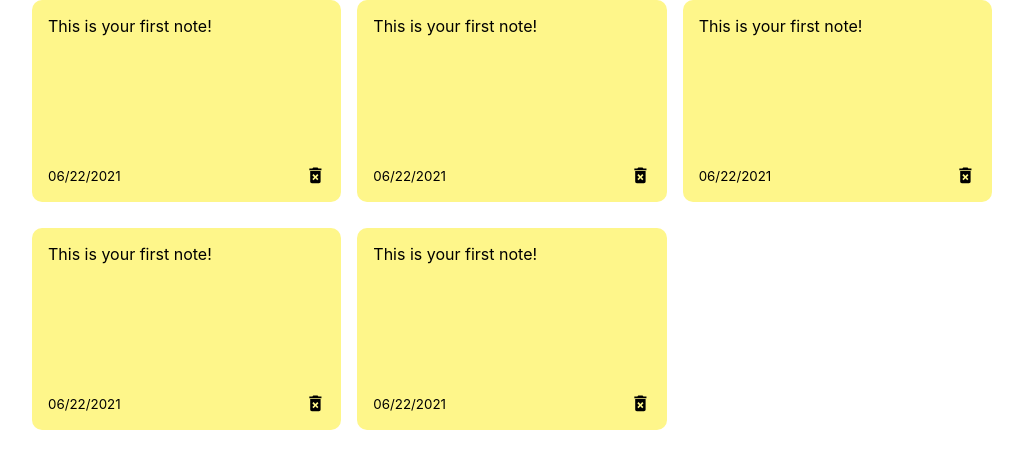
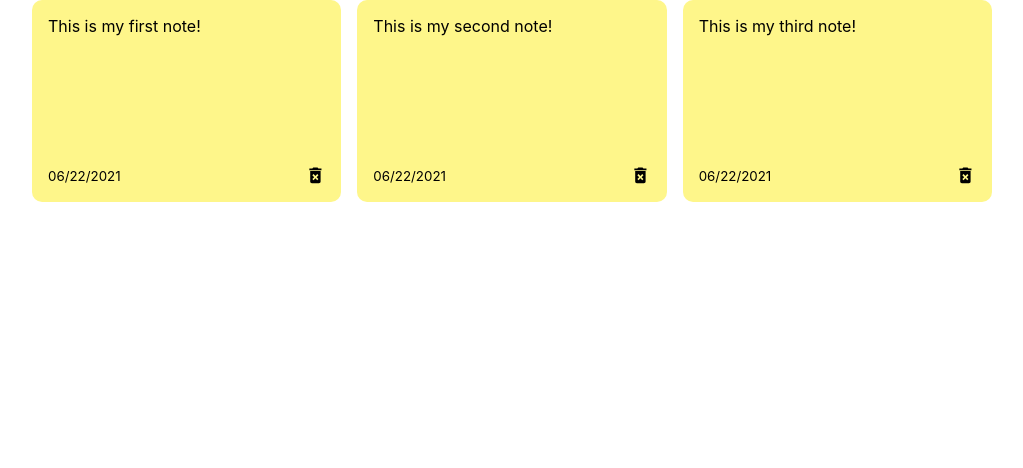
Before and after one commit to steventejeda/react-notes, a React (Create React App) app: page / in a window 1280 px wide. Shown: the top 468 px of the page, without its empty margins (128-1151 px from the left). Built offline with nearby package versions, Linux system fonts and the light colour scheme; the HTML template or start-up script is replaced by a standard one.

Commit message:
Making Notes/NotesList Dynamic

```diff
--- a/src/App.js
+++ b/src/App.js
@@ -1,9 +1,28 @@
+import { useState } from 'react';
+import { nanoid } from 'nanoid';
 import NotesList from "./components/NotesList";
 
 function App() {
+  const [notes, setNotes] = useState([
+    {
+    id: nanoid(),
+    text: "This is my first note!",
+    date: "06/22/2021"
+  },
+    {
+    id: nanoid(),
+    text: "This is my second note!",
+    date: "06/22/2021"
+  },
+    {
+    id: nanoid(),
+    text: "This is my third note!",
+    date: "06/22/2021"
+  }
+]);
   return (
     <div className="container">
-    <NotesList />
+    <NotesList notes={notes} />
     </div>
   );
 }
--- a/src/components/Note.js
+++ b/src/components/Note.js
@@ -1,12 +1,12 @@
 import React from 'react'
 import { MdDeleteForever } from 'react-icons/md';
 
-const Note = () => {
+const Note = ({ id, text, date}) => {
     return (
        <div className="note">
-           <span>This is your first note!</span>
+           <span>{text}</span>
            <div className="note-footer">
-               <small>06/22/2021</small>
+               <small>{date}</small>
                <MdDeleteForever className="delete-icon" size="1.3em" />
            </div>
        </div>
--- a/src/components/NotesList.js
+++ b/src/components/NotesList.js
@@ -1,14 +1,10 @@
 import React from 'react'
 import Note from './Note'
 
-const NotesList = () => {
+const NotesList = ({ notes }) => {
     return (
         <div className="notes-list">
-            <Note />
-            <Note />
-            <Note />
-            <Note />
-            <Note />
+            {notes.map((note) => <Note id={note.id} text={note.text} date={note.date} /> )}
         </div>
     )
 }
```
